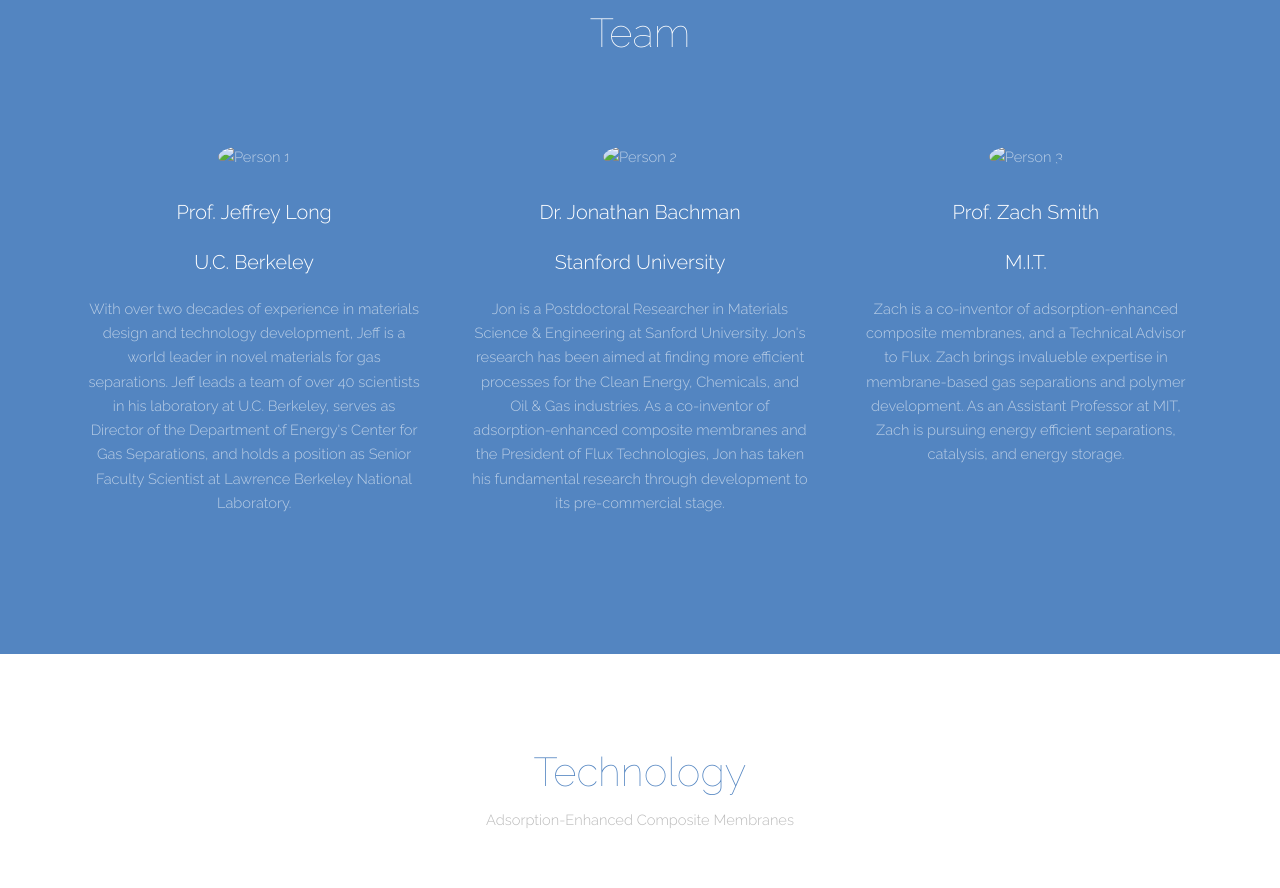
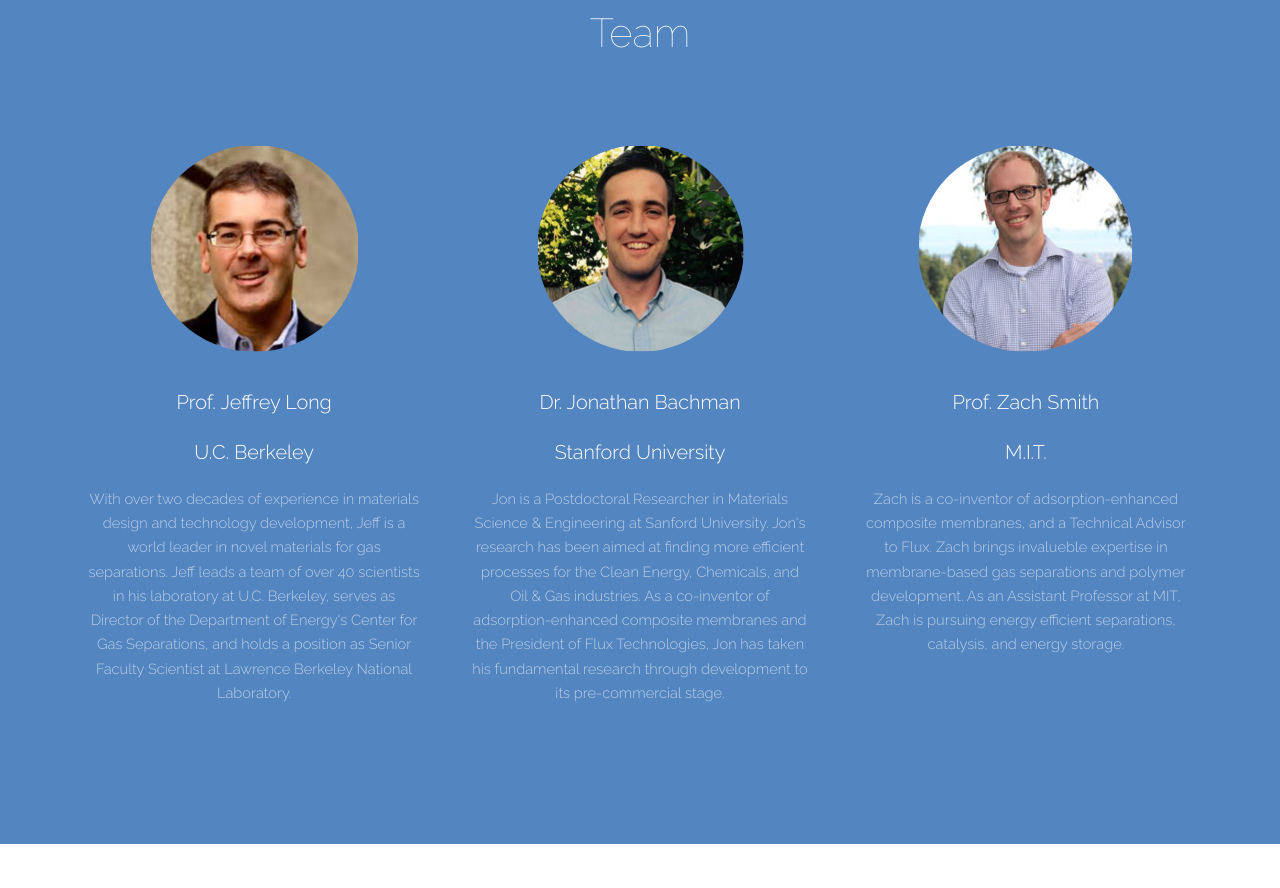
Before and after one commit to jbachman10/fluxtech, a plain HTML site: page index.html in a window 1280 px wide. Shown: the part 834-1722 px from the top of the page. Drawn offline with Linux system fonts and the light colour scheme; files whose address does not match are found by name.

Commit message:
fluxtech

```diff
--- a/index.html
+++ b/index.html
@@ -77,7 +77,7 @@
 					<div class="flex flex-4">
 						<div class="box person">
 							<div class="image round">
-								<img src="../../../Desktop/fluxtech.io/images/jeff.jpg" alt="Person 1" />
+								<img src="images/jeff.jpg" alt="Person 1" />
 							</div>
 							<h3>Prof. Jeffrey Long</h3>
 							<h3>U.C. Berkeley</h3>
@@ -85,7 +85,7 @@
 						</div>
 						<div class="box person">
 							<div class="image round">
-								<img src="../../../Desktop/fluxtech.io/images/jon.jpg" alt="Person 2" />
+								<img src="images/jon.jpg" alt="Person 2" />
 							</div>
 							<h3>Dr. Jonathan Bachman</h3>
 							<h3>Stanford University</h3>
@@ -93,7 +93,7 @@
 						</div>
 						<div class="box person">
 							<div class="image round">
-								<img src="../../../Desktop/fluxtech.io/images/zach.jpg" alt="Person 3" />
+								<img src="images/zach.jpg" alt="Person 3" />
 							</div>
 							<h3>Prof. Zach Smith</h3>
 							<h3>M.I.T.</h3>
```
